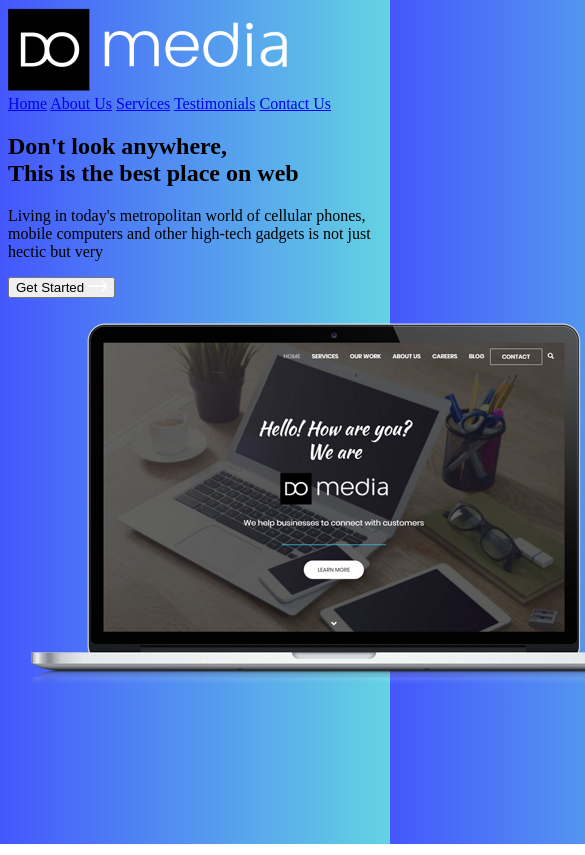
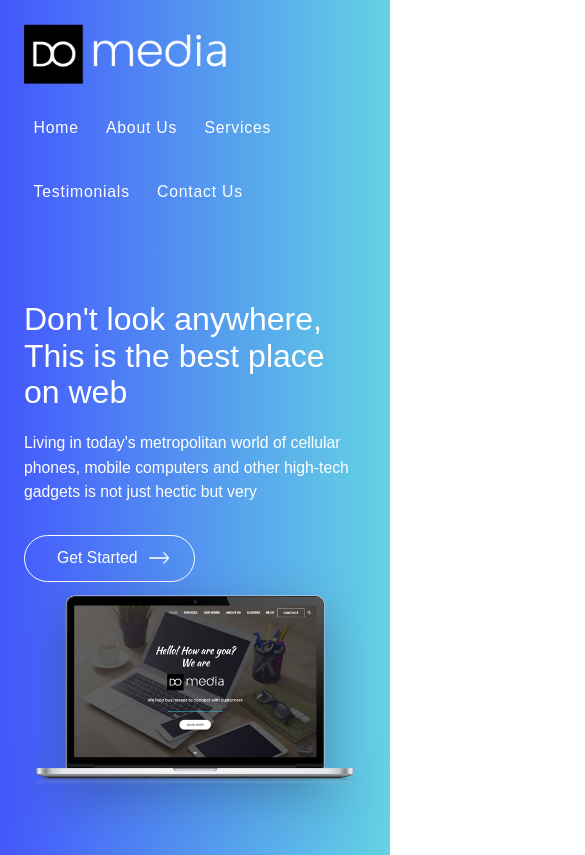
Before and after one commit to Turb08/DoMedia_Homepage, a plain HTML site: page src/index.html in a window 390 px wide. Shown: the top 855 px of the page, 585 px wide, since content can reach past the window. Drawn offline with Linux system fonts and the light colour scheme; a web font is replaced by a local one.

Commit message:
style: add responsive design and branding for DoMedia landing page - Defined css variables for spacing, colors and structuring - Styled header, navigation menu, hero text, and CTA button - Implemented grid layout for section with image - Added media queries for mobile and desktop responsiveness

```diff
--- a/src/style.css
+++ b/src/style.css
@@ -1,3 +1,135 @@
+:root {
+  --max: 1120px;
+  --space-1: 0.5rem;
+  --space-2: 1rem;
+  --space-3: 1.5rem;
+  --space-4: 2rem;
+
+  --font-color: #fff;
+
+  --fs-base: clamp(0.98rem, 0.35vw + 0.9rem, 1.12rem);
+  --fs-h1: clamp(2rem, 3.3vw + 1rem, 2.9rem);
+}
+
+@font-face {
+  font-family: "Helvetica Neue Thin";
+  src: url("/public/fonts/HelveticaNeue-Thin.woff2") format("woff2"),
+    url("/public/fonts/HelveticaNeue-Thin.woff") format("woff");
+}
+
 body {
   background: linear-gradient(to right, #4457fd, #63d3e3);
+  font-family: "Helvetica Neue Thin", sans-serif;
+  font-size: var(--fs-base);
+  line-height: 1.55;
+  color: var(--font-color);
 }
+
+.DoMedia-header {
+  padding-block: var(--space-2);
+}
+
+#icon-link{
+  cursor: pointer;
+}
+
+#navcontainer {
+  width: min(100% - 2rem, var(--max));
+  margin-inline: auto;
+  display: flex;
+  align-items: center;
+  justify-content: space-between;
+  gap: var(--space-2);
+  flex-wrap: wrap;
+}
+
+#navcontainer img {
+  height: 60px;
+  width: auto;
+  display: block;
+}
+
+#menu{
+  display: flex;
+  align-items: center;
+  gap: var(--space-1);
+  flex-wrap: wrap;
+}
+
+#menu a{
+  color: var(--font-color);
+  text-decoration: none;
+  font-weight: 500;
+  padding: 1rem 0.6rem;
+  border-radius: 10px;
+  letter-spacing: 0.8px;
+}
+
+#menu a:hover,
+#menu a:focus-visible{
+  background: rgba(255, 255, 255, 0.158);
+  outline: none;
+}
+
+.textcontainer{
+  width: min(100% - 2rem, var(--max));
+  margin: auto;
+  display: grid;
+  align-items: center;
+  padding-block: clamp(1rem, 100%, 3rem);
+}
+
+#hero-text{
+  font-size: var(--fs-h1);
+  line-height: 1.15;
+  margin: 0 0 var(--space-1) 0;
+  font-weight: 500;
+  padding-top: var(--space-2);
+}
+
+#text-content {
+  max-width: none;
+  margin: 20px 0 30px;
+
+}
+
+#get-started{
+  padding: 0.85rem 2rem;
+  border-color: #ffffff;
+  border-radius: var(--max);
+  background: none;
+  color: var(--font-color);
+  cursor: pointer;
+  border-style: solid;
+  border-width: 1.4px;
+  font-family: "Helvetica Neue Thin", sans-serif;
+  font-size: var(--fs-base);
+}
+
+#get-started img{
+  width: 20px;
+  height: 12px;
+  position: relative;
+  top: 1px;
+  left: 7px;
+}
+
+#image-content img{
+  max-width: min(100%, 599px);
+  height: auto;
+  filter: drop-shadow(0 16px 24px rgba(0,0,0,.25));
+}
+
+
+@media (max-width: 599px){
+  #menu{ width: 100%; justify-content: flex-start; }
+}
+
+
+@media (min-width: 900px){
+  .textcontainer{
+    grid-template-columns: 1.2fr .9fr;
+    gap: clamp(1rem, 2vw, 2rem);
+  }
+  #image-content{ text-align: right; }
+}
```
